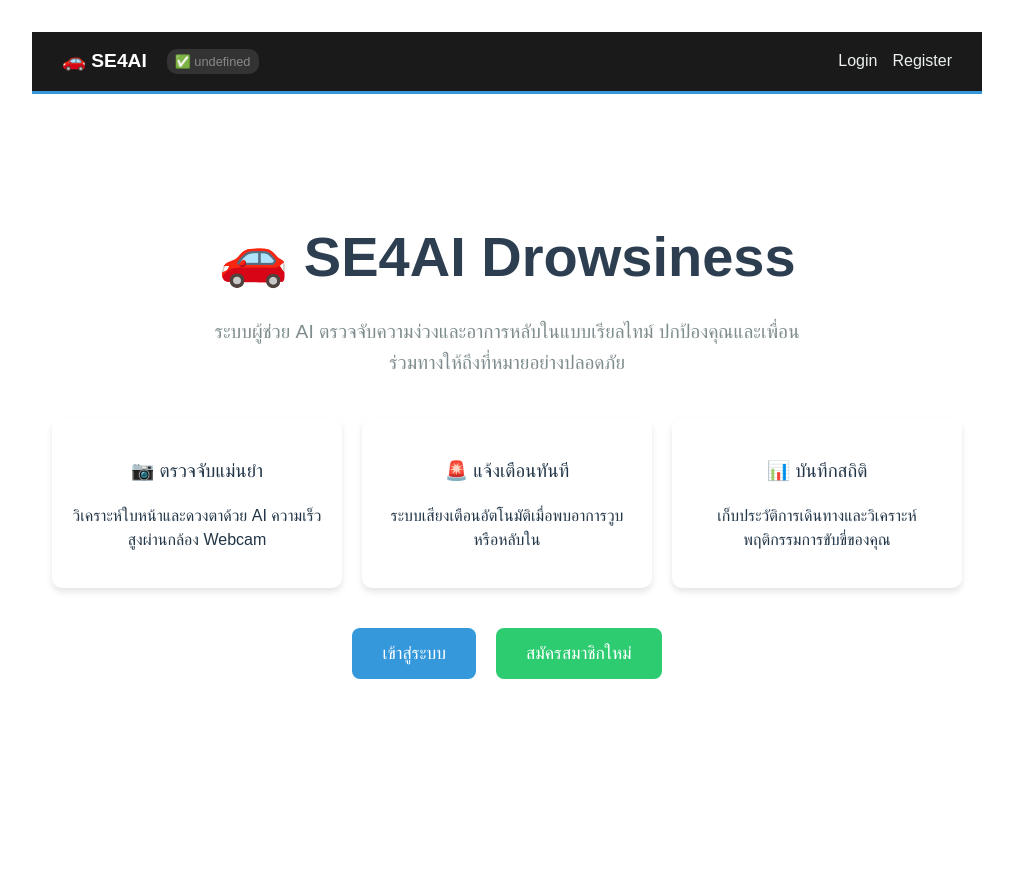
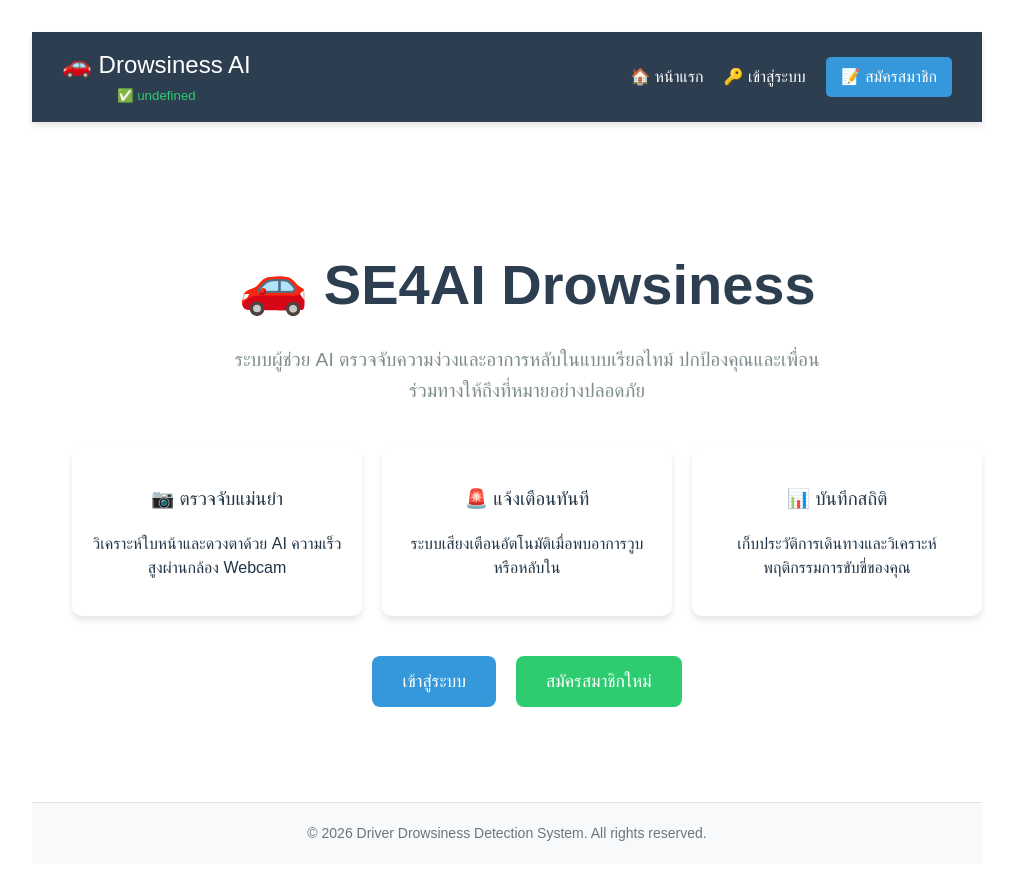
Before and after one commit to jirachotpi/SE4AI_drowsiness-project, a React app in the folder frontend/: page / in a window 1280 px wide. Shown: the top 880 px of the page, without its empty margins (133-1146 px from the left). Before the commit the page ends 806 px from the top, so only its background shows below. Built offline with nearby package versions, Linux system fonts and the light colour scheme; the HTML template or start-up script is replaced by a standard one.

Commit message:
Feat(PB-13): Add Global Layout Navbar and Footer with dynamic links

```diff
--- a/frontend/src/App.jsx
+++ b/frontend/src/App.jsx
@@ -1,34 +1,30 @@
-// --- frontend/src/App.jsx ---
 import { useState, useEffect } from 'react';
 import { BrowserRouter as Router, Routes, Route, Navigate } from 'react-router-dom';
 import axios from 'axios';
 
 // นำเข้า Components และ Pages
 import Navbar from './components/Navbar';
+import Footer from './components/Footer'; // [NEW] นำเข้า Footer
 import Welcome from './pages/Welcome';
 import Login from './pages/Login';
 import Register from './pages/Register';
 import AdminDashboard from './pages/AdminDashboard';
 import WebcamCapture from './pages/WebcamCapture';
-import UserManagement from './pages/UserManagement'; // (PB-18)
-import SystemConfig from './pages/SystemConfig'; // นำเข้าหน้าตั้งค่าระบบ (PB-19)
+import UserManagement from './pages/UserManagement';
+import SystemConfig from './pages/SystemConfig';
 
 import './styles/App.css';
 
 function App() {
   const [status, setStatus] = useState("กำลังตรวจสอบ...");
-
-  // สร้างตัวแปร user เพื่อเก็บข้อมูลคนที่ล็อกอิน
   const [user, setUser] = useState(null);
 
   useEffect(() => {
-    // 1. ดึงข้อมูล User จาก LocalStorage (ถ้ามี) จะได้ไม่ต้องล็อกอินใหม่
     const savedUser = localStorage.getItem('drowsiness_user');
     if (savedUser) {
       setUser(JSON.parse(savedUser));
     }
 
-    // 2. เช็กสถานะ Backend
     axios.get('http://127.0.0.1:8000/')
       .then(res => setStatus("✅ " + res.data.message))
       .catch(() => setStatus("❌ เชื่อมต่อ Backend ไม่ได้"));
@@ -36,25 +32,24 @@ function App() {
 
   const handleLogout = () => {
     setUser(null);
-    localStorage.removeItem('drowsiness_user'); // ล้างข้อมูลตอนกดออกจากระบบ
+    localStorage.removeItem('drowsiness_user');
   };
 
   return (
     <Router>
-      <div style={{ fontFamily: 'Arial' }}>
-        {/* แถบเมนูด้านบน */}
+      <div style={{ display: 'flex', flexDirection: 'column', minHeight: '100vh', fontFamily: 'Arial' }}>
+
+        {/* [PB-13] แถบเมนูด้านบน */}
         <Navbar user={user} onLogout={handleLogout} status={status} />
 
         {/* พื้นที่แสดงผลหน้าต่างๆ */}
-        <div style={{ padding: '20px', maxWidth: '1200px', margin: '0 auto' }}>
+        <div style={{ flex: 1, padding: '20px', maxWidth: '1200px', margin: '0 auto', width: '100%' }}>
           <Routes>
             <Route path="/" element={<Welcome />} />
 
-            {/* ระบบล็อกอิน/สมัครสมาชิก */}
             <Route path="/login" element={user ? <Navigate to="/dashboard" /> : <Login onLoginSuccess={setUser} />} />
             <Route path="/register" element={user ? <Navigate to="/dashboard" /> : <Register />} />
 
-            {/* หน้า Dashboard หลัก (แยกตาม Role) */}
             <Route path="/dashboard" element={
               !user ? <Navigate to="/login" /> :
               user.role === 'admin' ? <AdminDashboard user={user} onLogout={handleLogout} /> :
@@ -67,14 +62,30 @@ function App() {
               </div>
             } />
 
-            {/* หน้าจัดการผู้ใช้ (Admin เท่านั้นเข้าได้) */}
+            {/* --- [NEW] หน้า Placeholder สำรองไว้สำหรับเมนูใหม่ --- */}
+            <Route path="/history" element={
+              !user ? <Navigate to="/login" /> :
+              <div style={{ textAlign: "center", padding: "50px" }}>
+                <h2>📁 ประวัติของฉัน (Coming Soon)</h2>
+                <p>หน้านี้จะถูกพัฒนาใน PB ถัดๆ ไปครับ</p>
+              </div>
+            } />
+
+            <Route path="/settings" element={
+              !user ? <Navigate to="/login" /> :
+              <div style={{ textAlign: "center", padding: "50px" }}>
+                <h2>⚙️ ตั้งค่า (Coming Soon)</h2>
+                <p>หน้านี้จะถูกพัฒนาใน PB ถัดๆ ไปครับ</p>
+              </div>
+            } />
+            {/* ---------------------------------------------------- */}
+
             <Route path="/admin/users" element={
               !user ? <Navigate to="/login" /> :
               user.role === 'admin' ? <UserManagement /> :
               <Navigate to="/dashboard" />
             } />
 
-            {/* หน้าตั้งค่าระบบ AI (Admin เท่านั้นเข้าได้) */}
             <Route path="/admin/config" element={
               !user ? <Navigate to="/login" /> :
               user.role === 'admin' ? <SystemConfig /> :
@@ -83,6 +94,10 @@ function App() {
 
           </Routes>
         </div>
+
+        {/* [PB-13] ส่วนท้ายของเว็บ */}
+        <Footer />
+
       </div>
     </Router>
   );
--- /dev/null
+++ b/frontend/src/components/Footer.jsx
@@ -0,0 +1,20 @@
+import React from 'react';
+
+function Footer() {
+  return (
+    <footer style={{
+      textAlign: 'center',
+      padding: '20px',
+      backgroundColor: '#f8f9fa',
+      color: '#6c757d',
+      borderTop: '1px solid #dee2e6',
+      marginTop: 'auto'
+    }}>
+      <p style={{ margin: 0, fontSize: '14px' }}>
+        © {new Date().getFullYear()} Driver Drowsiness Detection System. All rights reserved.
+      </p>
+    </footer>
+  );
+}
+
+export default Footer;
--- a/frontend/src/components/Navbar.jsx
+++ b/frontend/src/components/Navbar.jsx
@@ -1,33 +1,53 @@
 // --- frontend/src/components/Navbar.jsx ---
-import { Link, useNavigate } from 'react-router-dom';
+import React from 'react';
+import { Link } from 'react-router-dom';
 
 function Navbar({ user, onLogout, status }) {
-    const navigate = useNavigate();
+  return (
+    <nav style={{
+      display: 'flex',
+      justifyContent: 'space-between',
+      alignItems: 'center',
+      padding: '15px 30px',
+      backgroundColor: '#2c3e50',
+      color: 'white',
+      boxShadow: '0 4px 6px rgba(0,0,0,0.1)'
+    }}>
 
-    const handleLogoutClick = () => {
-        onLogout();
-        navigate('/'); // ล็อกเอาท์แล้วกลับหน้าแรก
-    };
-
-    return (
-        <nav style={{ padding: '15px 30px', background: '#1a1a1a', color: 'white', display: 'flex', justifyContent: 'space-between', alignItems: 'center', borderBottom: '3px solid #3498db' }}>
-            <div style={{ display: 'flex', alignItems: 'center', gap: '20px' }}>
-                <Link to="/" style={{ color: 'white', textDecoration: 'none', fontSize: '1.2rem', fontWeight: 'bold' }}>🚗 SE4AI</Link>
-                <span style={{ fontSize: '0.8rem', color: '#888', background: '#333', padding: '3px 8px', borderRadius: '10px' }}>{status}</span>
+      {/* โลโก้ด้านซ้าย */}
+      <div>
+        <h2 style={{ margin: 0 }}>
+          <Link to={user ? "/dashboard" : "/"} style={{ color: 'white', textDecoration: 'none' }}>
+            🚗 Drowsiness AI
+          </Link>
+        </h2>
+        <small style={{ color: status.includes("✅") ? '#2ecc71' : '#e74c3c' }}>{status}</small>
       </div>
 
-            <div style={{ display: 'flex', gap: '15px', alignItems: 'center' }}>
+      {/* เมนูด้านขวา */}
+      <div style={{ display: 'flex', gap: '20px', alignItems: 'center' }}>
+
+        {/* เงื่อนไข: ถ้ายังไม่ล็อกอิน */}
         {!user ? (
           <>
-                        <Link to="/login" style={{ color: '#ecf0f1', textDecoration: 'none' }}>Login</Link>
-                        <Link to="/register" style={{ color: '#ecf0f1', textDecoration: 'none' }}>Register</Link>
+            <Link to="/" style={linkStyle}>🏠 หน้าแรก</Link>
+            <Link to="/login" style={linkStyle}>🔑 เข้าสู่ระบบ</Link>
+            <Link to="/register" style={registerBtnStyle}>📝 สมัครสมาชิก</Link>
           </>
         ) : (
+
+        /* เงื่อนไข: ถ้าล็อกอินแล้ว */
           <>
-                        <span style={{ color: '#2ecc71' }}>👤 {user.username} ({user.role})</span>
-                        <Link to="/dashboard" style={{ color: '#ecf0f1', textDecoration: 'none' }}>Dashboard</Link>
-                        <button onClick={handleLogoutClick} style={{ background: '#e74c3c', color: 'white', border: 'none', padding: '8px 15px', cursor: 'pointer', borderRadius: '5px' }}>
-                            Logout
+            <span style={{ color: '#f39c12', fontWeight: 'bold', marginRight: '10px' }}>
+              👤 {user.username}
+            </span>
+
+            <Link to="/dashboard" style={linkStyle}>🎥 กล้องตรวจจับ</Link>
+            <Link to="/history" style={linkStyle}>📁 ประวัติของฉัน</Link>
+            <Link to="/settings" style={linkStyle}>⚙️ ตั้งค่า</Link>
+
+            <button onClick={onLogout} style={logoutBtnStyle}>
+              🚪 ออกจากระบบ
             </button>
           </>
         )}
@@ -35,4 +55,33 @@ function Navbar({ user, onLogout, status }) {
     </nav>
   );
 }
+
+// สไตล์ปุ่มและลิงก์ต่างๆ เพื่อความสวยงาม
+const linkStyle = {
+  color: 'white',
+  textDecoration: 'none',
+  fontSize: '16px',
+  transition: 'color 0.3s'
+};
+
+const registerBtnStyle = {
+  backgroundColor: '#3498db',
+  color: 'white',
+  textDecoration: 'none',
+  padding: '8px 15px',
+  borderRadius: '5px',
+  fontWeight: 'bold'
+};
+
+const logoutBtnStyle = {
+  backgroundColor: '#e74c3c',
+  color: 'white',
+  border: 'none',
+  padding: '8px 15px',
+  borderRadius: '5px',
+  cursor: 'pointer',
+  fontWeight: 'bold',
+  fontSize: '16px'
+};
+
 export default Navbar;
```
Lines whose indentation alone changed are shown as unchanged.
